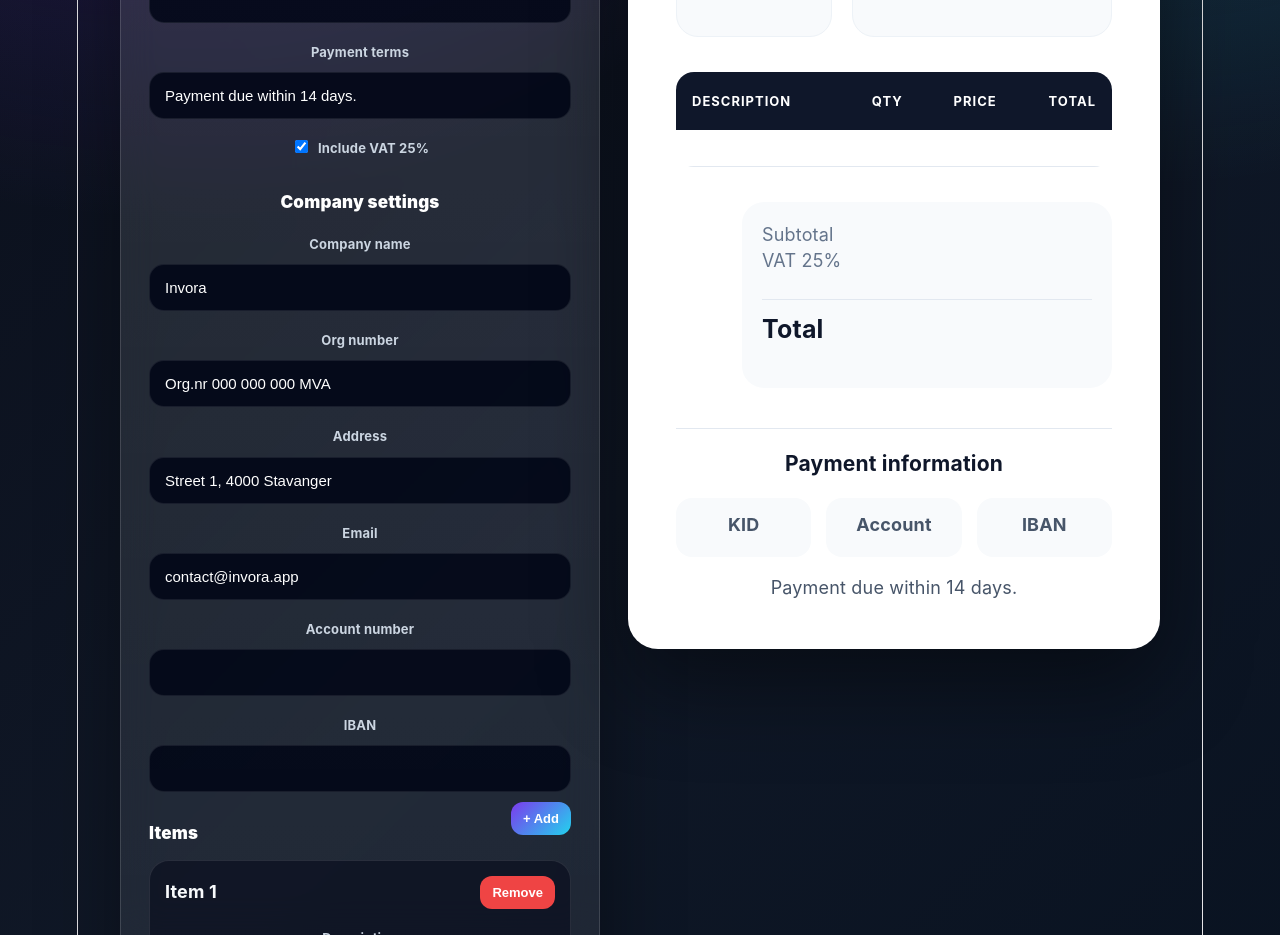
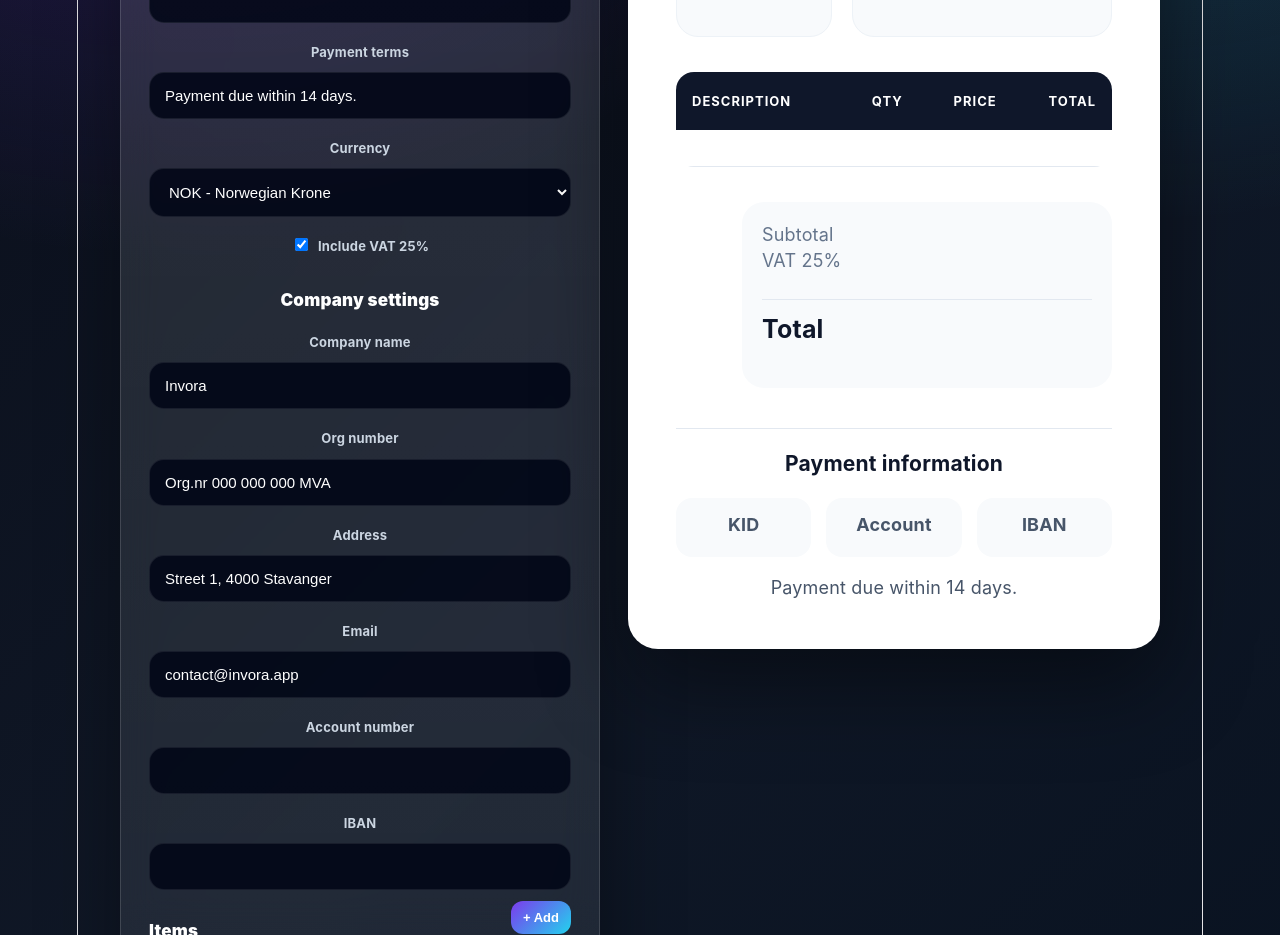
Before and after one commit to aleksandermacko/invora, a React (Vite) app: page / in a window 1280 px wide. Shown: the part 800-1735 px from the top of the page. Built offline with nearby package versions, Linux system fonts and the light colour scheme.

Commit message:
Added currency selector support

```diff
--- a/src/App.jsx
+++ b/src/App.jsx
@@ -20,6 +20,7 @@ export default function App() {
   const [invoiceNumber, setInvoiceNumber] = useState(1);
   const [savedInvoices, setSavedInvoices] = useState([]);
   const [includeVat, setIncludeVat] = useState(true);
+  const [currency, setCurrency] = useState("NOK");
 
   const [items, setItems] = useState([
     { id: Date.now(), description: "", quantity: "", price: "" },
@@ -29,15 +30,21 @@ export default function App() {
     const savedCompany = localStorage.getItem("invora-company");
     const savedNumber = localStorage.getItem("invora-invoice-number");
     const saved = localStorage.getItem("invora-saved-invoices");
+    const savedCurrency = localStorage.getItem("invora-currency");
 
     if (savedCompany) setCompany(JSON.parse(savedCompany));
     if (savedNumber) setInvoiceNumber(Number(savedNumber));
     if (saved) setSavedInvoices(JSON.parse(saved));
+    if (savedCurrency) setCurrency(savedCurrency);
   }, []);
 
   useEffect(() => {
     localStorage.setItem("invora-company", JSON.stringify(company));
   }, [company]);
+
+  useEffect(() => {
+    localStorage.setItem("invora-currency", currency);
+  }, [currency]);
 
   const subtotal = items.reduce(
     (sum, item) =>
@@ -53,7 +60,7 @@ export default function App() {
   function money(value) {
     return new Intl.NumberFormat("nb-NO", {
       style: "currency",
-      currency: "NOK",
+      currency,
     }).format(value || 0);
   }
 
@@ -91,6 +98,7 @@ export default function App() {
       terms,
       items,
       includeVat,
+      currency,
       total,
       date: issueDate.toLocaleDateString("nb-NO"),
     };
@@ -107,6 +115,7 @@ export default function App() {
     setTerms(invoice.terms);
     setItems(invoice.items);
     setIncludeVat(invoice.includeVat ?? true);
+    setCurrency(invoice.currency || "NOK");
   }
 
   function deleteInvoice(id) {
@@ -196,6 +205,30 @@ export default function App() {
 
           <label>Payment terms</label>
           <input value={terms} onChange={(e) => setTerms(e.target.value)} />
+
+          <label>Currency</label>
+          <select
+            value={currency}
+            onChange={(e) => setCurrency(e.target.value)}
+            style={{
+              width: "100%",
+              padding: "14px 15px",
+              borderRadius: "15px",
+              border: "1px solid rgba(255,255,255,0.08)",
+              background: "rgba(2, 6, 23, 0.86)",
+              color: "white",
+              fontSize: "15px",
+              outline: "none",
+            }}
+          >
+            <option value="NOK">NOK - Norwegian Krone</option>
+            <option value="EUR">EUR - Euro</option>
+            <option value="USD">USD - US Dollar</option>
+            <option value="GBP">GBP - British Pound</option>
+            <option value="PLN">PLN - Polish Zloty</option>
+            <option value="DKK">DKK - Danish Krone</option>
+            <option value="SEK">SEK - Swedish Krona</option>
+          </select>
 
           <label>
             <input
```
